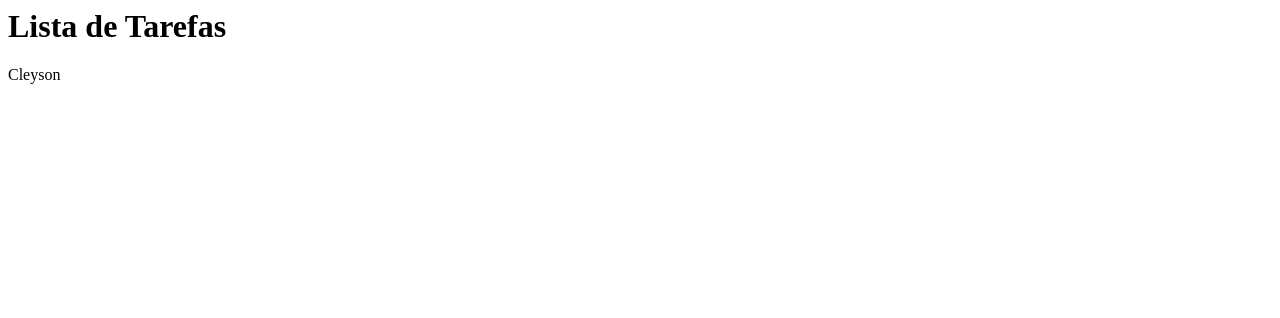
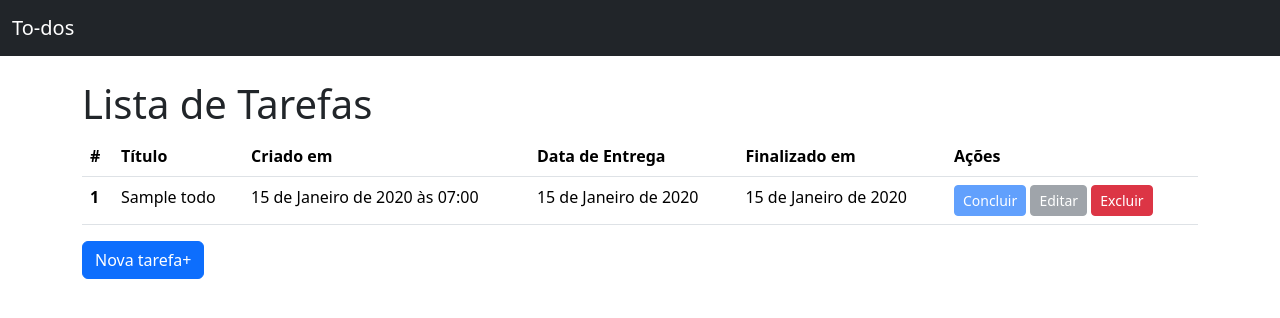
Before and after one commit to PedroSantana23/crud-django, a Django app: page / in a window 1280 px wide. Shown: the top 318 px of the page. Run offline with Django 5.2, Linux system fonts and the light colour scheme; tables that the repository leaves empty hold one stand-in row (values such as "Sample post").

Commit message:
Fim do CRUD

```diff
--- a/setup/urls.py
+++ b/setup/urls.py
@@ -1,9 +1,13 @@
 from django.contrib import admin
 from django.urls import path
 
-from todos.views import todo_list
+from todos.views import TodoListView, TodoCreateView, TodoUpdateView, TodoDeleteView, TodoCompleteView
 
 urlpatterns = [
     path("admin/", admin.site.urls),
-    path("", todo_list),
+    path("", TodoListView.as_view(), name="todo_list"),
+    path("create", TodoCreateView.as_view(), name="todo_create"),
+    path("update/<int:pk>", TodoUpdateView.as_view(), name="todo_update"),
+    path("delete/<int:pk>", TodoDeleteView.as_view(), name="todo_delete"),
+    path("complete/<int:pk>", TodoCompleteView.as_view(), name="todo_complete"),
 ]
--- a/todos/models.py
+++ b/todos/models.py
@@ -1,8 +1,17 @@
+from datetime import date
+
 from django.db import models
 
+class Todo(models.Model):
+    title = models.CharField(verbose_name="Título",max_length=100, null=False, blank=False)
+    created_at = models.DateTimeField(auto_now_add=True, null=False, blank=False)
+    deadline = models.DateField(verbose_name="Data de entrega",null=False, blank=False)
+    finished_at = models.DateField(null=True)
 
-class Todo(models.Model):
-    title = models.CharField(max_length=100, null=False, blank=False)
-    created_at = models.DateTimeField(auto_now_add=True, null=False, blank=False)
-    deadline = models.DateTimeField(null=False, blank=False)
-    finished_at = models.DateTimeField(null=True)
+    class Meta:
+        ordering = ["deadline"]
+
+    def mark_has_complete(self):
+        if not self.finished_at:
+            self.finished_at = date.today()
+            self.save()
--- /dev/null
+++ b/todos/templates/base.html
@@ -0,0 +1,26 @@
+<!DOCTYPE html>
+<html lang="pt-br">
+  <head>
+    <meta charset="utf-8">
+    <meta name="viewport" content="width=device-width, initial-scale=1">
+
+    <title>To-Dos - {% block page_title %}{% endblock page_title %} </title>
+
+    <link href="https://cdn.jsdelivr.net/npm/bootstrap@5.3.5/dist/css/bootstrap.min.css" rel="stylesheet" integrity="sha384-SgOJa3DmI69IUzQ2PVdRZhwQ+dy64/BUtbMJw1MZ8t5HZApcHrRKUc4W0kG879m7" crossorigin="anonymous">
+  </head>
+  <body>
+    <nav class="navbar bg-dark mb-4" data-bs-theme="dark">
+      <div class="container-fluid">
+        <a class="navbar-brand" href="{% url "todo_list" %}">To-dos</a>
+      </div>
+    </nav>
+
+    <main class="container">
+      {% block content %}
+
+      {% endblock content %}
+    </main>
+
+    <script src="https://cdn.jsdelivr.net/npm/bootstrap@5.3.5/dist/js/bootstrap.bundle.min.js" integrity="sha384-k6d4wzSIapyDyv1kpU366/PK5hCdSbCRGRCMv+eplOQJWyd1fbcAu9OCUj5zNLiq" crossorigin="anonymous"></script>
+  </body>
+</html>
--- a/todos/templates/todos/todo_list.html
+++ b/todos/templates/todos/todo_list.html
@@ -1,2 +1,52 @@
-<h1>Lista de Tarefas</h1>
-<p>{{ nome }}</p>
+{% extends "base.html" %}
+
+{% block page_title %}
+  Lista de Tarefas
+{% endblock page_title %}
+
+{% block content %}
+  {% if todo_list %}
+    <h1>Lista de Tarefas</h1>
+
+    <table class="table">
+      <thead>
+        <tr>
+          <th scope="col">#</th>
+          <th scope="col">Título</th>
+          <th scope="col">Criado em</th>
+          <th scope="col">Data de Entrega</th>
+          <th scope="col">Finalizado em</th>
+          <th scope="col">Ações</th>
+        </tr>
+      </thead>
+      <tbody>
+        {% for todo in todo_list %}
+        <tr>
+          <th scope="row">{{ todo.id }}</th>
+          <td>{{ todo.title }}</td>
+          <td>{{ todo.created_at }}</td>
+          <td>{{ todo.deadline }}</td>
+          <td>{{ todo.finished_at|default:"-" }}</td>
+          <td>
+            <a
+              href="{% url "todo_complete" pk=todo.pk %}"
+              class="btn btn-primary btn-sm {% if todo.finished_at %}disabled{% endif %}">
+              Concluir
+            </a>
+            <a
+              href="{% url "todo_update" pk=todo.pk %}"
+              class="btn btn-secondary btn-sm {% if todo.finished_at %}disabled{% endif %}">
+              Editar
+            </a>
+            <a href="{% url "todo_delete" pk=todo.pk %}" class="btn btn-danger btn-sm">Excluir</a>
+          </td>
+        </tr>
+        {% endfor %}
+      </tbody>
+    </table>
+    {% else %}
+    <p>Não há tarefas cadastradas</p>
+    {% endif %}
+
+    <a href="{% url 'todo_create' %}" class="btn btn-primary">Nova tarefa+</a>
+{% endblock content %}
--- a/todos/views.py
+++ b/todos/views.py
@@ -1,5 +1,31 @@
-from django.shortcuts import render
+from datetime import date
 
-def todo_list(request):
-  nome = "Cleyson"
-  return render(request, "todos/todo_list.html", {"nome": nome})
+from django.views.generic import ListView, CreateView, UpdateView, DeleteView, View
+from django.urls import reverse_lazy
+from django.shortcuts import get_object_or_404, redirect
+
+from .models import Todo
+
+
+class TodoListView(ListView):
+  model = Todo
+
+class TodoCreateView(CreateView):
+  model = Todo
+  fields = ["title", "deadline"]
+  success_url = reverse_lazy("todo_list")
+
+class TodoUpdateView(UpdateView):
+  model = Todo
+  fields = ["title", "deadline"]
+  success_url= reverse_lazy("todo_list")
+
+class TodoDeleteView(DeleteView):
+  model = Todo
+  success_url = reverse_lazy("todo_list")
+
+class TodoCompleteView(View):
+  def get(self, request, pk):
+    todo = get_object_or_404(Todo, pk=pk)
+    todo.mark_has_complete()
+    return redirect("todo_list")
```
Also changed, not shown: setup/settings.py (+16 -1 lines), todos/templates/todos/todo_confirm_delete.html (added, +18 -0 lines), todos/templates/todos/todo_form.html (added, +23 -0 lines), todos/migrations/0002_alter_todo_deadline_alter_todo_finished_at.py (added).
